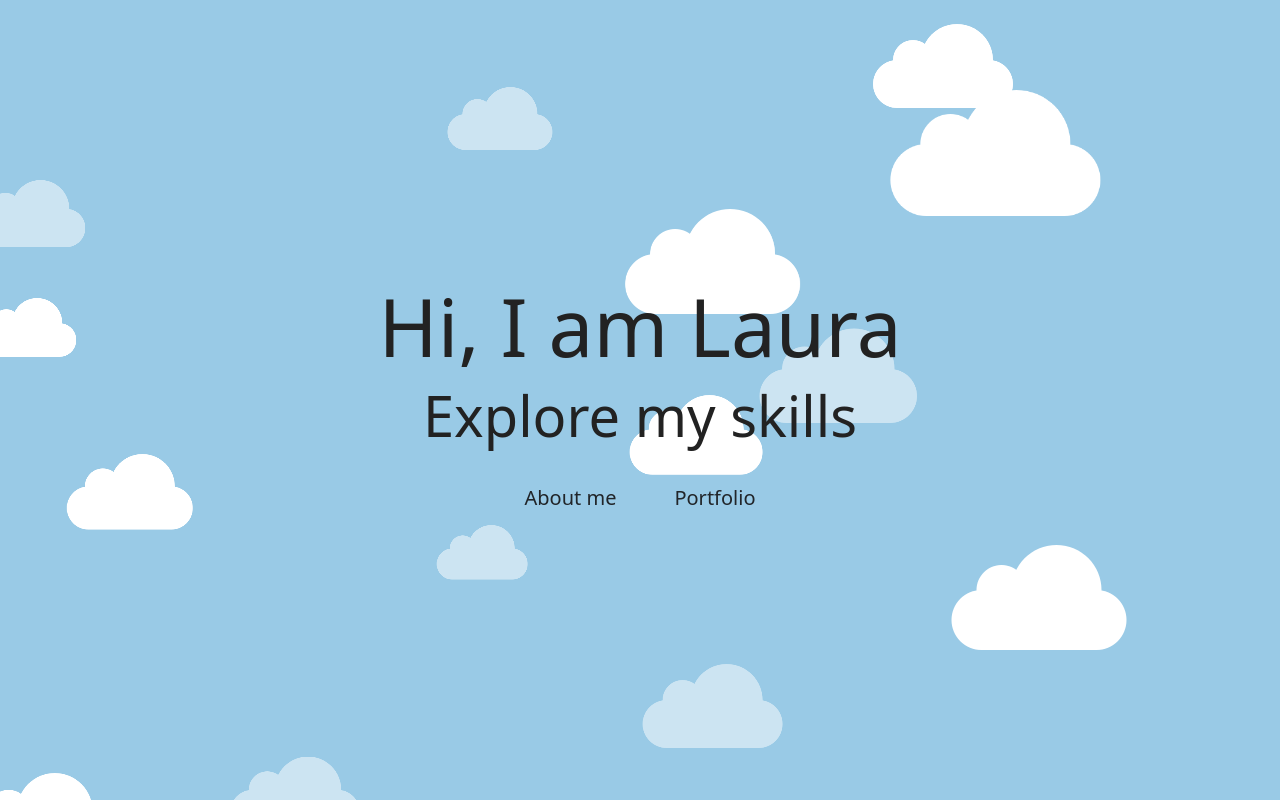
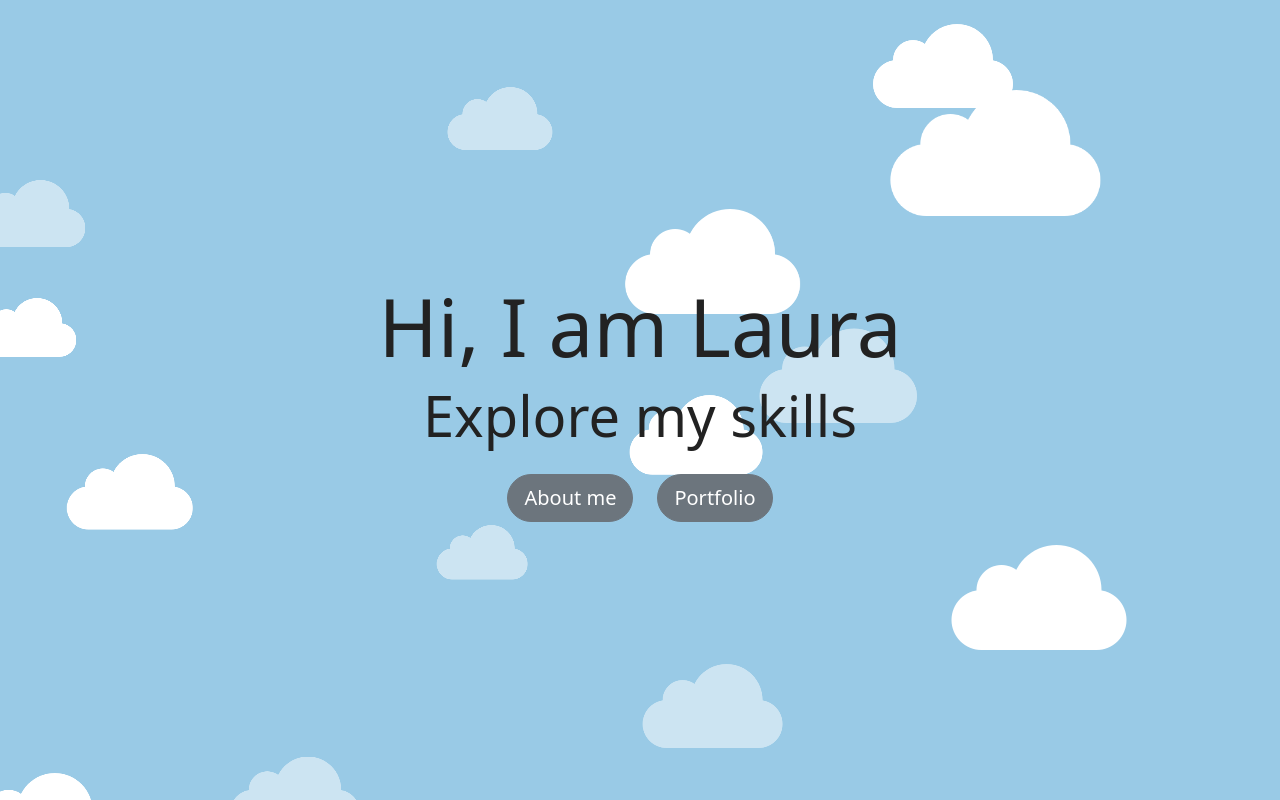
Before and after one commit to LauraSzymanska/portfolio, an Angular app: page /#/ in a window 1280 px wide. Built offline with nearby package versions, Linux system fonts and the light colour scheme.

Commit message:
temporary color fix

```diff
--- a/src/views/homepage/homepage.component.html
+++ b/src/views/homepage/homepage.component.html
@@ -22,7 +22,7 @@
   <h1 class="display-1">Hi, I am Laura</h1>
   <h2 class="display-4">Explore my skills</h2>
   <div class="mt-4">
-    <a href="#" class="btn btn-beige me-4 btn-lg rounded-pill">About me</a>
-    <a href="#" class="btn btn-beige btn-lg rounded-pill">Portfolio</a>
+    <a href="#" class="btn btn-secondary me-4 btn-lg rounded-pill">About me</a>
+    <a href="/portfolio" class="btn btn-secondary btn-lg rounded-pill">Portfolio</a>
   </div>
 </div>
```
